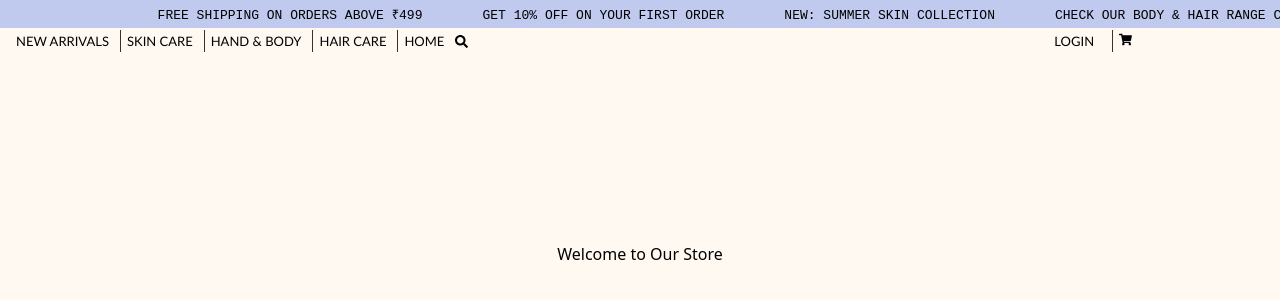
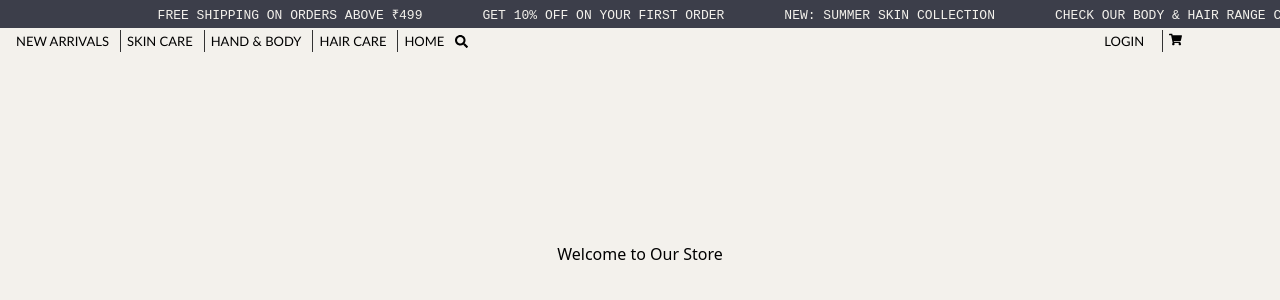
Before and after one commit to Prakriti0511/ecommerce-web, a React (Vite) app: page / in a window 1280 px wide. Shown: the top 300 px of the page. Built offline with nearby package versions, Linux system fonts and the light colour scheme.

Commit message:
continuation of the last commit

```diff
--- a/src/components/header/Navbar.module.css
+++ b/src/components/header/Navbar.module.css
@@ -1,5 +1,5 @@
 .Navbar {
-  background-color: #fff9f2;
+  background-color: #f3f1ec;
   box-shadow: 0 4px 10px rgba(0, 0, 0, 0);
   font-size: small;
   font-weight: 500;
@@ -38,11 +38,11 @@
 }
 
 .logo {
-  padding-left: 130px;
+  padding-left: 160px;
   width: 80px;
   height: auto;
   object-fit: contain;
-  padding-right: 150px;
+  padding-right: 170px;
   margin-right: 300px;
 }
 
--- a/src/components/header/TopHeader.module.css
+++ b/src/components/header/TopHeader.module.css
@@ -1,11 +1,12 @@
 .topHeader {
-  background-color: #c0c9ee;
+  background-color: #3c3e4a;
   font-size: small;
   font-weight: 500;
   font-family: 'Courier New', Courier, monospace;
   padding: 5px 0;
   overflow: hidden;
   position: relative;
+  color: #f3f1ec;
 }
 
 .marqueeWrapper {
--- a/src/components/pages/Products.module.css
+++ b/src/components/pages/Products.module.css
@@ -20,7 +20,7 @@
 }
 
 .productCard {
-  background-color: #C0C9EE; /* card background from palette */
+  background-color: #E0DFD2; /* card background from palette */
   border-radius: 8px;
   padding: 10px;
   text-align: center;
--- a/src/index.css
+++ b/src/index.css
@@ -3,7 +3,7 @@
 @tailwind utilities;
 
 :root {
-    background-color: #fff9f2;
+    background-color: #f3f1ec;
     overflow-x: hidden;
     width: 100%;
     max-width: 100vw;
```
